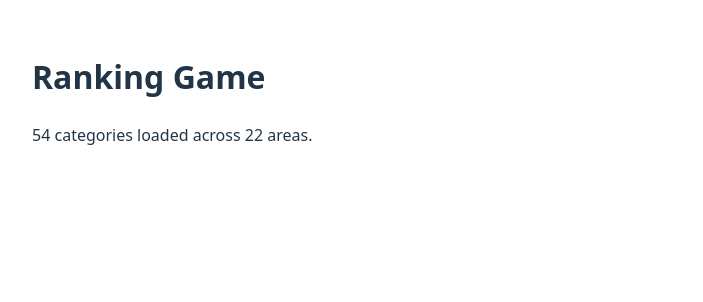
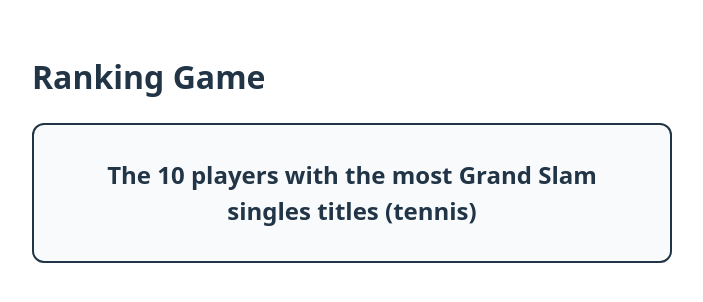
Before and after one commit to GabrielBoscoli/RankingGame, a React (Vite) app: page / in a window 1280 px wide. Shown: the top 302 px of the page, without its empty margins (0-703 px from the left). Built offline with nearby package versions, Linux system fonts and the light colour scheme.

Commit message:
feat: US-002 - Display a random category on load

```diff
--- a/src/App.tsx
+++ b/src/App.tsx
@@ -1,16 +1,22 @@
+import { useState } from 'react'
 import questionsData from './data/questions.json'
-import type { QuestionsFile } from './types'
+import type { Category, QuestionsFile } from './types'
 
 const data: QuestionsFile = questionsData
 
+function pickRandomCategory(categories: Category[]): Category {
+  return categories[Math.floor(Math.random() * categories.length)]
+}
+
 function App() {
+  const [current] = useState<Category>(() => pickRandomCategory(data.categories))
+
   return (
     <main>
       <h1>{data.game}</h1>
-      <p>
-        {data.count} categories loaded across{' '}
-        {new Set(data.categories.map((c) => c.area)).size} areas.
-      </p>
+      <div className="category-card">
+        <span className="category-text">{current.category}</span>
+      </div>
     </main>
   )
 }
--- a/src/index.css
+++ b/src/index.css
@@ -17,3 +17,21 @@ body {
 main {
   padding: 2rem;
 }
+
+.category-card {
+  display: flex;
+  align-items: center;
+  justify-content: center;
+  max-width: 40rem;
+  min-height: 8rem;
+  padding: 2rem;
+  border: 2px solid #213547;
+  border-radius: 12px;
+  background-color: #f8fafc;
+}
+
+.category-text {
+  font-size: 1.5rem;
+  font-weight: 600;
+  text-align: center;
+}
```
